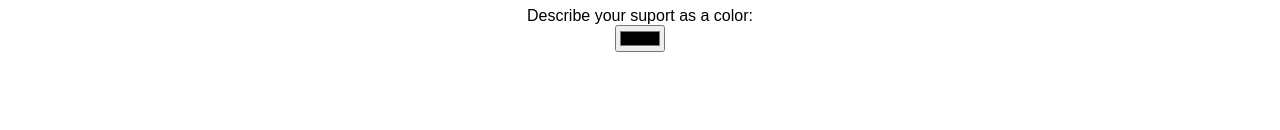
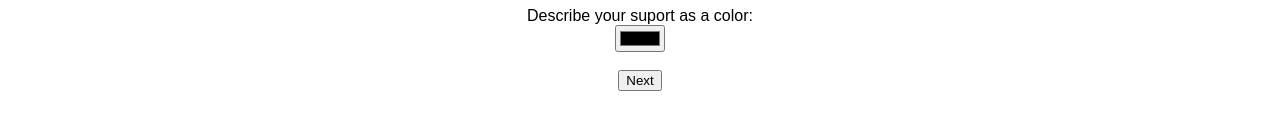
Before and after one commit to brendanhigginbottom/weekend-redux-feedback-loop, a React (Create React App) app: page /#/support in a window 1280 px wide. Shown: the part 250-380 px from the top of the page. Built offline with nearby package versions, Linux system fonts and the light colour scheme.

Commit message:
added validation and pushing to /comments

```diff
--- a/src/components/Loop/Support.jsx
+++ b/src/components/Loop/Support.jsx
@@ -14,6 +14,14 @@ function Support() {
         dispatch(action);
     }
 
+    const nextPage = () => {
+        if (support !== '') {
+            history.push('/comments');
+        } else {
+            alert('Please pick a color correlating to your level of support!');
+        }
+    }
+
 
     return (
         <>
@@ -23,6 +31,8 @@ function Support() {
                 <label htmlFor="support">Describe your suport as a color:</label><br />
                 <input onChange={handleSupport}type="color" id="support" name="support" />
             </form>
+            <br />
+            <button onClick={nextPage}>Next</button>
         </>
     );
 }
```
